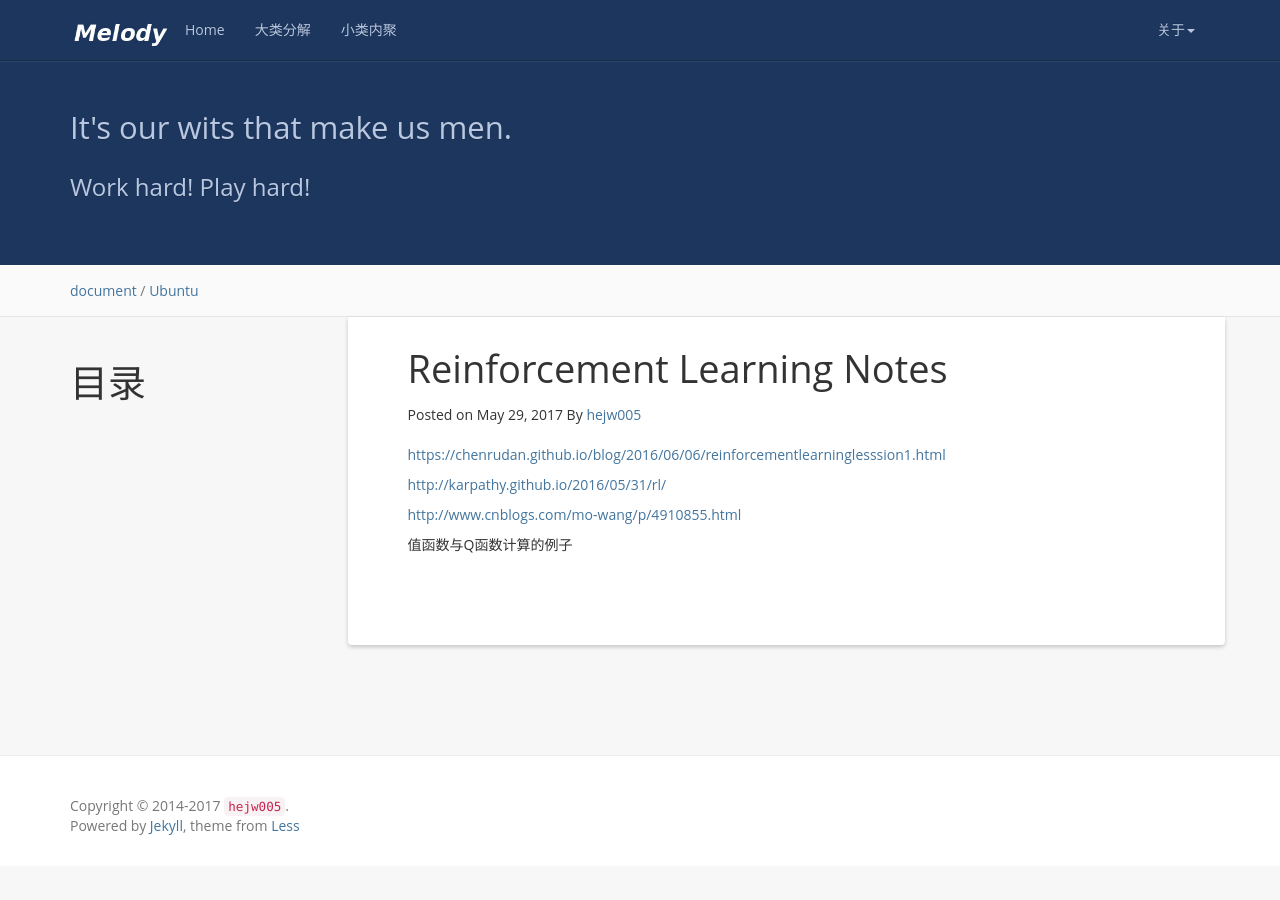
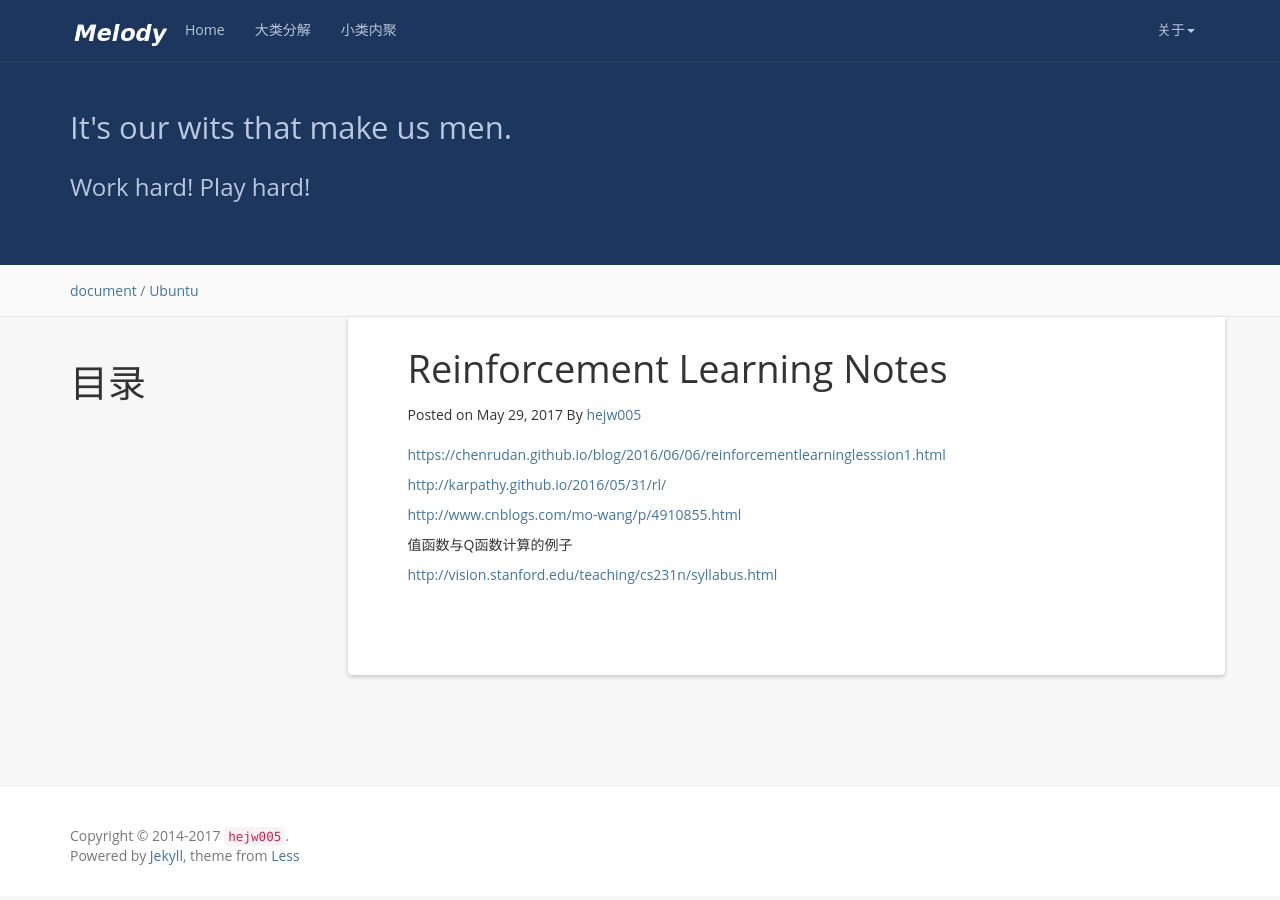
Before and after one commit to h005/h005.github.io, a Jekyll site: the page built from _posts/2017-05-29-Reinforcement Learning Notes.md, in a window 1280 px wide. Built offline with Jekyll 4.4.1, drawn with Linux system fonts in a browser that asks for light colours; nearby versions of some CDN libraries; comment, search, counter and statistics services are not loaded; some of the changed lines change nothing that is shown.

Commit message:
add the cs231n

```diff
--- a/_posts/2017-05-29-Reinforcement Learning Notes.md
+++ b/_posts/2017-05-29-Reinforcement Learning Notes.md
@@ -20,3 +20,5 @@ tag: Ubuntu
 [http://www.cnblogs.com/mo-wang/p/4910855.html](http://www.cnblogs.com/mo-wang/p/4910855.html)
 
 值函数与Q函数计算的例子
+
+[http://vision.stanford.edu/teaching/cs231n/syllabus.html](http://vision.stanford.edu/teaching/cs231n/syllabus.html)
```
